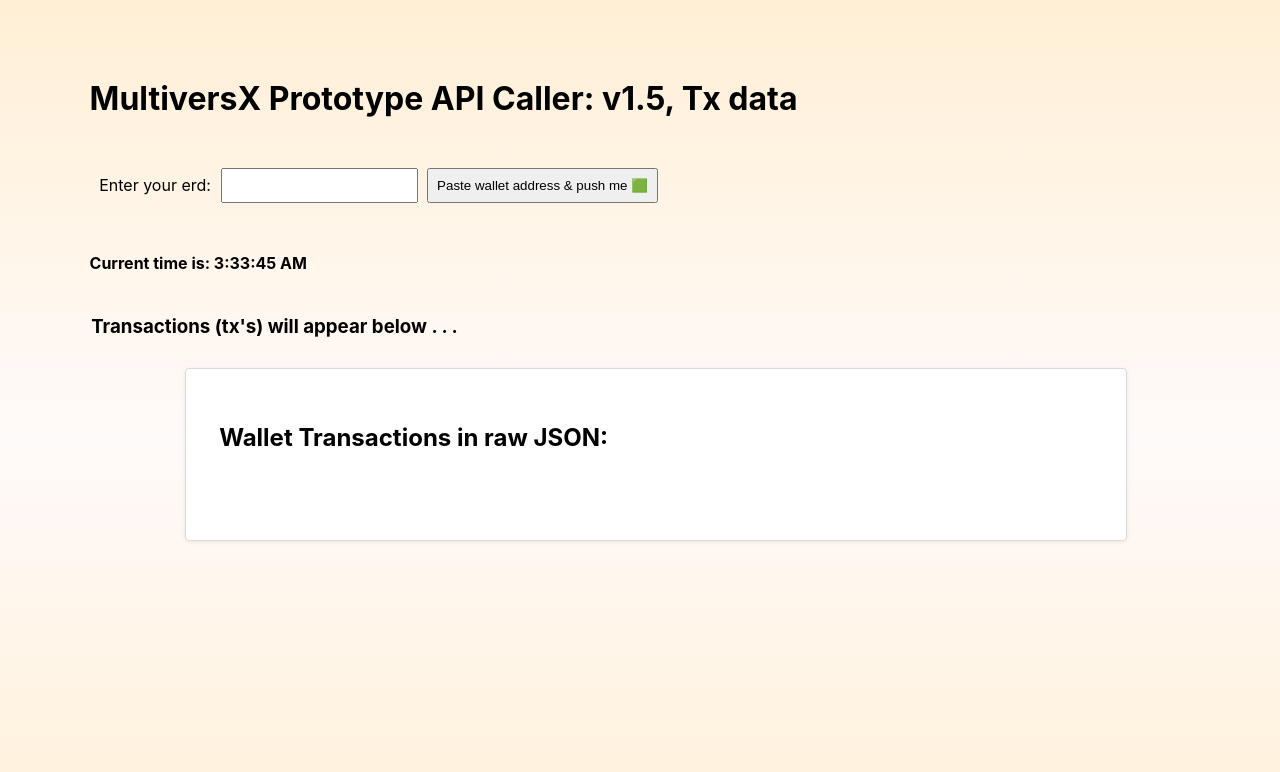
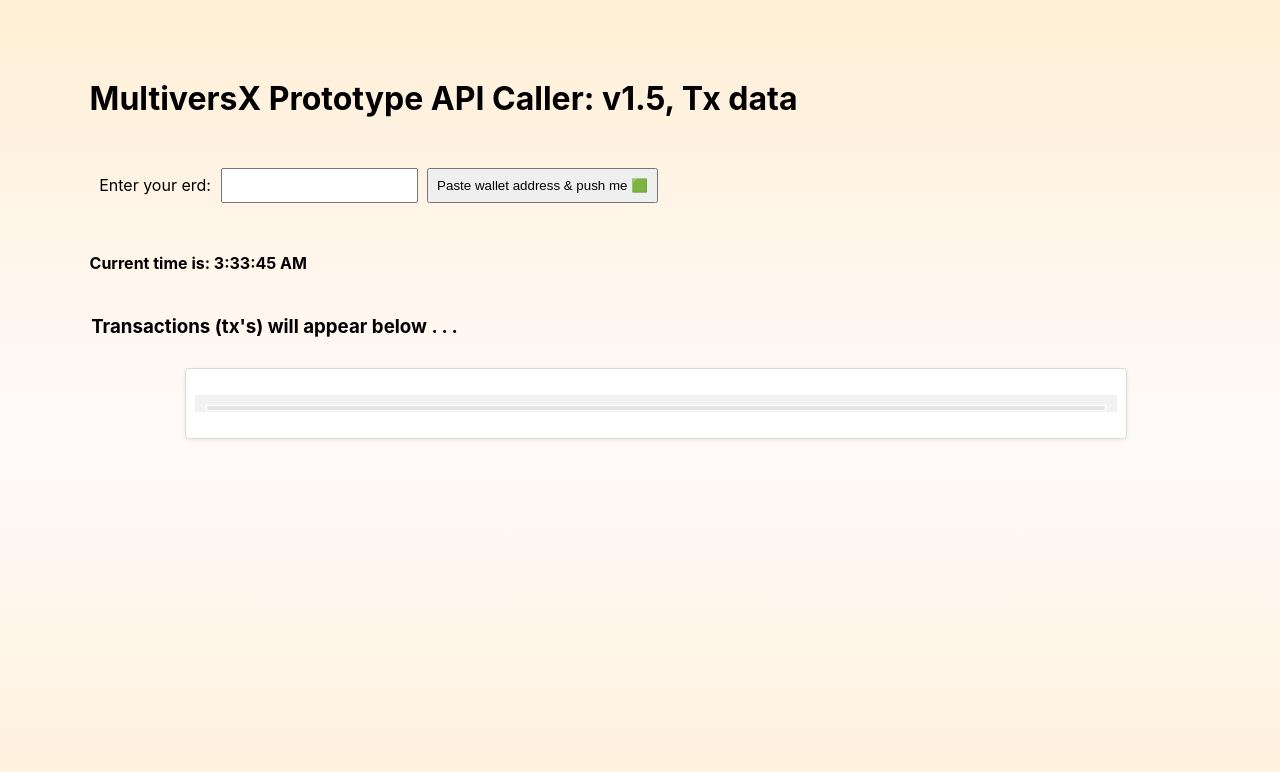
Before and after one commit to jacksmedia/erd-api, a React (Create React App) app: page / in a window 1280 px wide. Shown: the top 772 px of the page. Built offline with nearby package versions, Linux system fonts and the light colour scheme.

Commit message:
🪜 improved UI: JSON nested visually into outline

```diff
--- a/src/App.js
+++ b/src/App.js
@@ -1,6 +1,6 @@
 import './App.css';
 import React, { useState } from 'react';
-import DisplayJSON from './DisplayJson.js';
+import NestedList from './NestedList.js';
 
 function App() {
   // Discover current time;
@@ -23,7 +23,7 @@ const processInput = () => {
     .then((response) => response.json())
     .then((data) => {
       // Assuming data structure has 'item' property
-      const description = data?.item?.action?.description ?? 'N/A';
+      // const description = data?.item?.action?.description ?? 'N/A';
       setData(data); // Setting entire data into state
     })
     .catch((error) => {
@@ -65,7 +65,7 @@ const processInput = () => {
         <h4>Current time is: {currTime}</h4>
         <h3>Transactions (tx's) will appear below . . .</h3>
         <div className='table-container'>
-          <DisplayJSON jsonData={data} />
+          <NestedList data={data} />
           {/* {data.map((item,index) => (
             <div className='table-row'>
               <div className='row-item' key={index}>
--- a/src/DisplayJson.js
+++ b/src/DisplayJson.js
@@ -9,7 +9,7 @@ const DisplayJSON = ({ jsonData }) => {
       <h2>Wallet Transactions in raw JSON:</h2>
       <ul>
         {entries.map(([key, value]) => (
-          <li key={key}>
+          <li key={key} className='row-item'>
             <strong>{key}:</strong> {JSON.stringify(value)}
           </li>
         ))}
--- /dev/null
+++ b/src/NestedList.js
@@ -0,0 +1,31 @@
+import React from 'react';
+
+const renderNestedList = (data, depth = 0) => {
+  if (typeof data !== 'object' || data === null) {
+    return <li key={depth}>{data}</li>;
+  }
+
+  return (
+    <li key={depth}>
+      {Array.isArray(data)
+        ? <ul>{data.map((item, index) => renderNestedList(item, index))}</ul>
+        : <ul>{Object.entries(data).map(([key, value]) => (
+            <React.Fragment key={key}>
+              <li>{key}: {renderNestedList(value, key)}</li>
+            </React.Fragment>
+          ))}
+        </ul>
+      }
+    </li>
+  );
+};
+
+const NestedList = ({ data }) => {
+  return (
+    <ul>
+      {renderNestedList(data)}
+    </ul>
+  );
+};
+
+export default NestedList;
--- a/src/index.css
+++ b/src/index.css
@@ -15,9 +15,17 @@ body {
   height: 100vh;
 }
 
-code {
-  font-family: source-code-pro, Menlo, Monaco, Consolas, 'Courier New',
-    monospace;
+li {
+  list-style-type: none;
+  padding-bottom: 0px;
+}
+ul {
+  padding-bottom: 0px;
+}
+ul:not(ul li) {
+  outline: 1px solid #fff; /* Add your desired outline style here */
+  padding: 2px; /* Optional: Add padding for better visual appearance */
+  background-color: rgba(0, 0, 0, .05);
 }
 
 .table-container {
@@ -35,16 +43,21 @@ code {
   display: flex;
   flex-flow: row nowrap;
   width: 100%;
+  justify-content: left;
+  align-content: flex-start;
   border-bottom: 1px solid #dadada;
 }
 
 .row-item {
+  color: #f00;
   display: flex;
+  flex-flow: row wrap;
+  align-content: flex-start;
+  justify-content: left;
+  max-width: inherit;
   flex: 1;
   font-size: 14px;
   padding: 8px 0;
-  justify-content: center;
-  align-items: center;
 }
 
 .grid-container {
```
